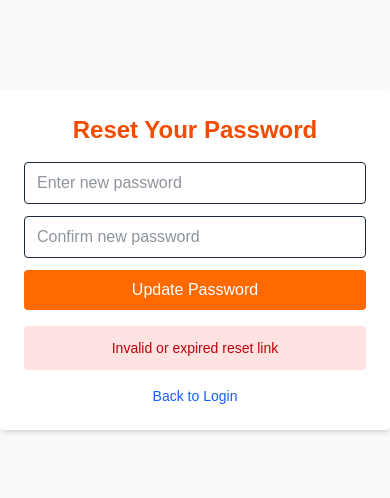
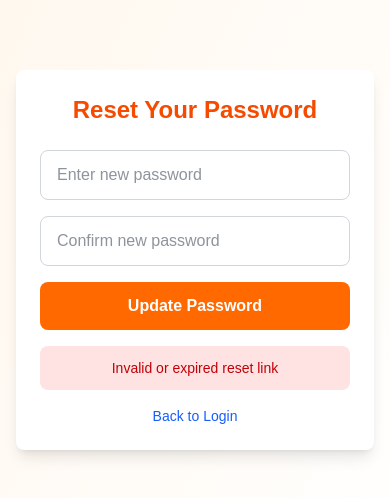
Before and after one commit to ProffSackey/Boanipa-Online-Market, a Next.js app: page /reset-password in a window 390 px wide. Shown: the part 242-740 px from the top of the page. Built offline with nearby package versions, Linux system fonts and the light colour scheme; no server answers; the database is empty.

Commit message:
Optimize reset password and admin login pages for mobile - add responsive padding, text sizes, and touch-friendly input sizing

```diff
--- a/app/admin/login/page.tsx
+++ b/app/admin/login/page.tsx
@@ -39,14 +39,15 @@ export default function AdminLogin() {
   };
 
   return (
-    <div className="min-h-screen flex items-center justify-center bg-gray-50">
-      <form onSubmit={handleSubmit} className="bg-white p-6 rounded shadow-md w-full max-w-sm">
-        <h1 className="text-xl text-gray-800 font-bold mb-4">Admin Login</h1>
+    <div className="min-h-screen flex items-center justify-center bg-gradient-to-br from-blue-50 to-white px-4 sm:px-6 py-6 sm:py-8">
+      <form onSubmit={handleSubmit} className="bg-white p-6 sm:p-8 rounded-lg shadow-lg w-full max-w-md">
+        <h1 className="text-2xl sm:text-3xl text-gray-800 font-bold mb-6 sm:mb-8 text-center">Admin Login</h1>
+        <div className="flex flex-col gap-4 sm:gap-5">
           <input
             type="email"
             value={email}
             onChange={(e) => setEmail(e.target.value)}
-          className="w-full border text-gray-800 px-3 py-2 mb-2"
+            className="w-full border border-gray-300 text-gray-800 px-4 py-3 sm:py-4 rounded-lg focus:outline-none focus:ring-2 focus:ring-blue-500 text-base"
             placeholder="Email"
             required
           />
@@ -54,18 +55,19 @@ export default function AdminLogin() {
             type="password"
             value={password}
             onChange={(e) => setPassword(e.target.value)}
-          className="w-full border text-gray-800 px-3 py-2 mb-2"
+            className="w-full border border-gray-300 text-gray-800 px-4 py-3 sm:py-4 rounded-lg focus:outline-none focus:ring-2 focus:ring-blue-500 text-base"
             placeholder="Password"
             required
           />
-        {error && <p className="text-red-600 mb-2">{error}</p>}
+          {error && <p className="text-red-600 text-sm sm:text-base font-medium bg-red-50 p-3 rounded-lg">{error}</p>}
           <button
             type="submit"
             disabled={loading}
-          className="w-full bg-blue-600 text-white py-2 rounded hover:bg-blue-700 disabled:bg-gray-400"
+            className="w-full bg-blue-600 hover:bg-blue-700 text-white py-3 sm:py-4 rounded-lg font-semibold transition duration-200 disabled:bg-gray-400 disabled:cursor-not-allowed text-base sm:text-lg"
           >
             {loading ? 'Logging in...' : 'Log in'}
           </button>
+        </div>
       </form>
     </div>
   );
--- a/app/reset-password/page.tsx
+++ b/app/reset-password/page.tsx
@@ -60,38 +60,38 @@ export default function ResetPasswordPage() {
   };
 
   return (
-    <div className="min-h-screen flex items-center justify-center bg-gray-50">
-      <div className="bg-white p-6 text-gray-800 rounded shadow-md w-full max-w-md">
-        <h1 className="text-2xl font-bold mb-4 text-center text-orange-600">
+    <div className="min-h-screen flex items-center justify-center bg-gradient-to-br from-orange-50 to-white px-4 sm:px-6 py-6 sm:py-8">
+      <div className="bg-white p-6 sm:p-8 text-gray-800 rounded-lg shadow-lg w-full max-w-md">
+        <h1 className="text-2xl sm:text-3xl font-bold mb-6 sm:mb-8 text-center text-orange-600">
           Reset Your Password
         </h1>
 
-        <form onSubmit={handleResetPassword} className="flex flex-col gap-3">
+        <form onSubmit={handleResetPassword} className="flex flex-col gap-4 sm:gap-5">
           <input
             type="password"
             value={password}
             onChange={(e) => setPassword(e.target.value)}
-            className="border px-3 py-2 rounded"
+            className="w-full border border-gray-300 px-4 py-3 sm:py-4 rounded-lg focus:outline-none focus:ring-2 focus:ring-orange-500 text-base"
             placeholder="Enter new password"
           />
           <input
             type="password"
             value={confirmPassword}
             onChange={(e) => setConfirmPassword(e.target.value)}
-            className="border px-3 py-2 rounded"
+            className="w-full border border-gray-300 px-4 py-3 sm:py-4 rounded-lg focus:outline-none focus:ring-2 focus:ring-orange-500 text-base"
             placeholder="Confirm new password"
           />
           <button
             type="submit"
             disabled={loading}
-            className="w-full bg-orange-500 text-white py-2 rounded hover:bg-orange-600 disabled:bg-gray-400"
+            className="w-full bg-orange-500 hover:bg-orange-600 text-white py-3 sm:py-4 rounded-lg font-semibold transition duration-200 disabled:bg-gray-400 disabled:cursor-not-allowed text-base sm:text-lg"
           >
             {loading ? 'Updating...' : 'Update Password'}
           </button>
         </form>
 
         {message && (
-          <p className={`mt-4 text-center text-sm p-3 rounded ${
+          <p className={`mt-4 text-center text-sm sm:text-base p-3 sm:p-4 rounded-lg font-medium ${
             messageType === 'error' ? 'bg-red-100 text-red-700' :
             messageType === 'success' ? 'bg-green-100 text-green-700' :
             'bg-blue-100 text-blue-700'
```
Lines whose indentation alone changed are shown as unchanged.
